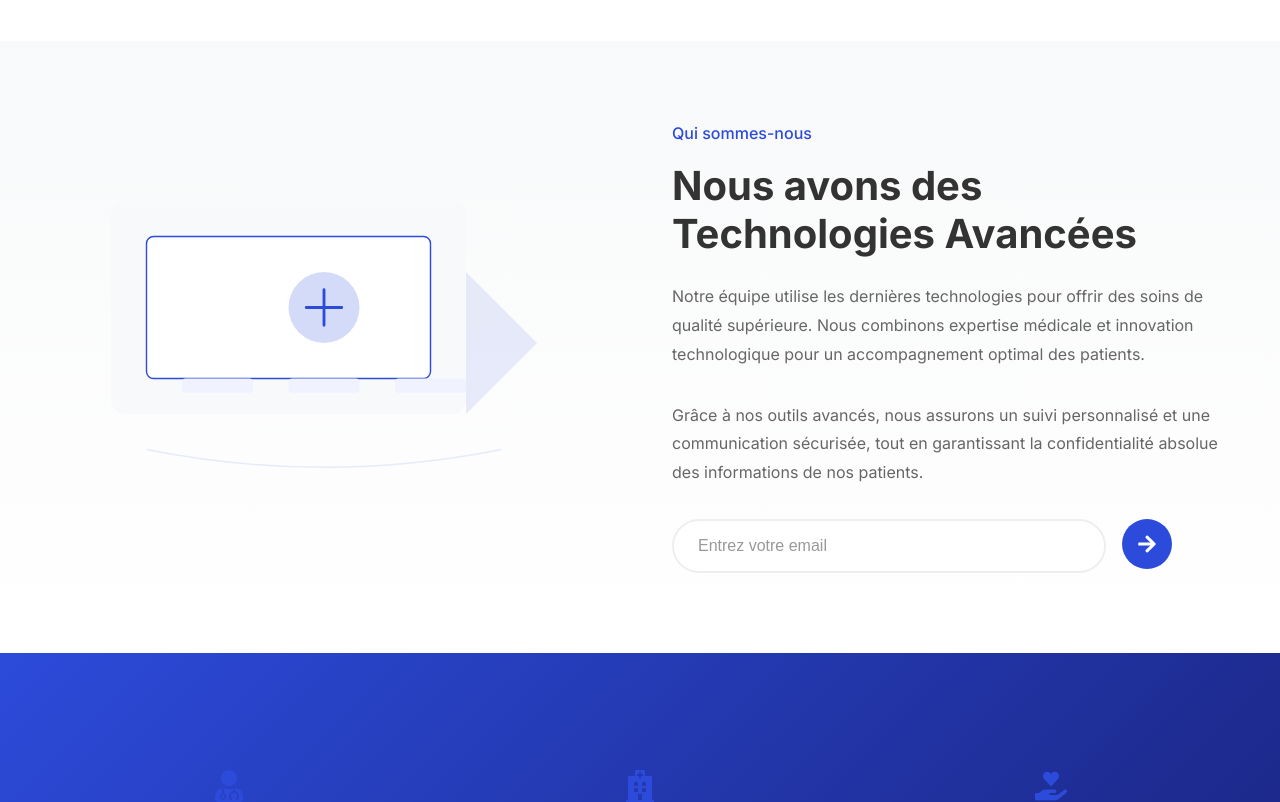
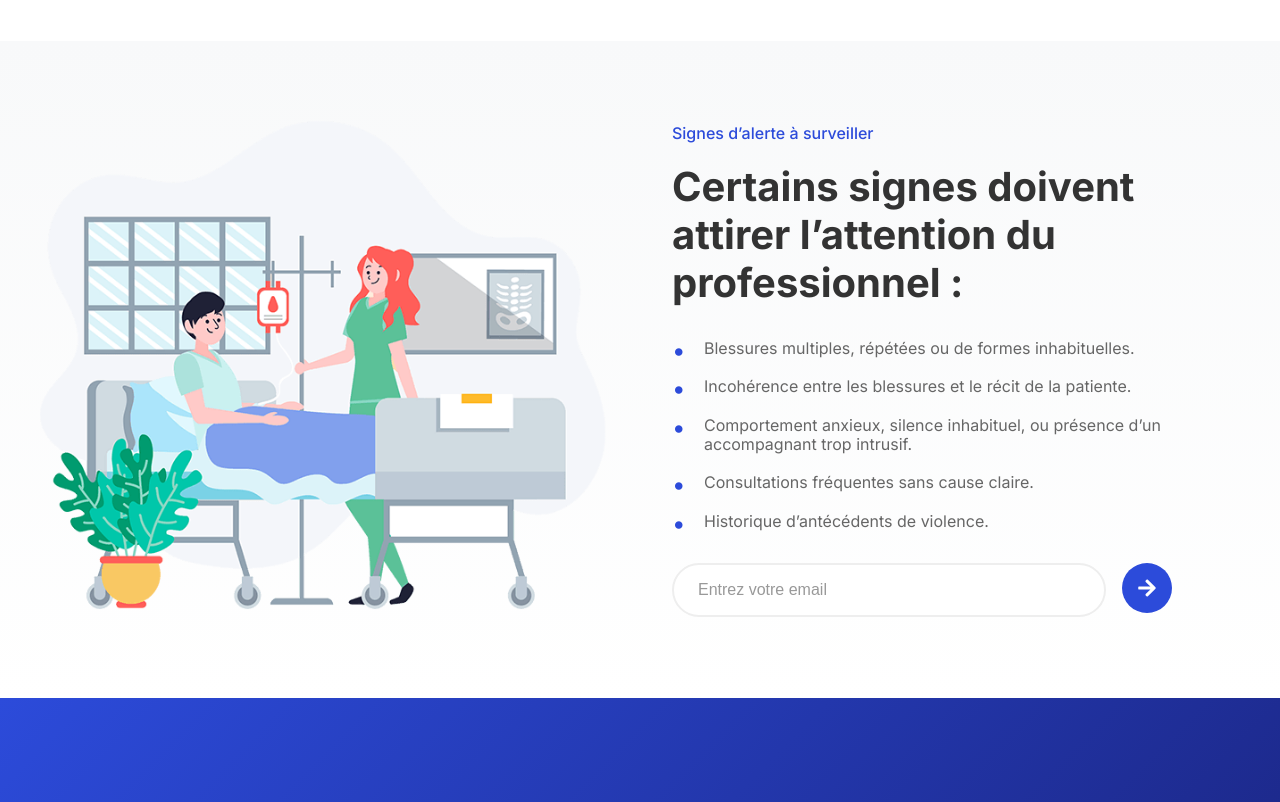
Before and after one commit to WassimKhad/pfeWiem, a React (Create React App) app: page / in a window 1280 px wide. Shown: the part 1860-2662 px from the top of the page. Built offline with nearby package versions, Linux system fonts and the light colour scheme.

Commit message:
add some image

```diff
--- a/src/components/ClinicAbout.tsx
+++ b/src/components/ClinicAbout.tsx
@@ -107,13 +107,13 @@ const StatBox = styled(motion.div)`
   }
 `;
 
-const BulletList = styled.ul`
+export const BulletList = styled.ul`
   list-style: none;
   padding: 0;
   margin: 2rem 0;
 `;
 
-const BulletPoint = styled.li`
+export const BulletPoint = styled.li`
   position: relative;
   padding-left: 2rem;
   margin-bottom: 1.2rem;
--- a/src/components/FAQ.tsx
+++ b/src/components/FAQ.tsx
@@ -48,9 +48,11 @@ const Answer = styled(motion.div)`
   line-height: 1.8;
 `;
 
-const IconComponent = ({ icon: Icon }: { icon: React.ComponentType<IconBaseProps> }) => (
-  <Icon />
-);
+const IconComponent = ({
+  icon: Icon,
+}: {
+  icon: React.ComponentType<IconBaseProps>;
+}) => <Icon />;
 
 const faqData = [
   {
@@ -59,14 +61,15 @@ const faqData = [
       "Restez vigilant, documentez tout, et orientez vers des structures spécialisées.",
   },
   {
-    question: "Comment reconnaître les signes de violence ?",
+    question:
+      "Comment préserver la confidentialité dans un environnement hospitalier ?",
     answer:
-      "Les signes peuvent être physiques (blessures, douleurs), psychologiques (anxiété, dépression), ou comportementaux (isolement, changements d'humeur). Notre équipe est formée pour identifier ces signes et apporter une aide adaptée.",
+      "Assurez un espace privé pour les échanges, limitez l’accès au dossier médical.",
   },
   {
-    question: "Quelle est la procédure de prise en charge ?",
+    question: "Quels documents officiels doivent être remplis ?",
     answer:
-      "La prise en charge commence par un accueil confidentiel et bienveillant. Nous effectuons une évaluation complète de la situation, établissons un plan de sécurité et coordonnons les soins médicaux et le soutien psychologique nécessaires.",
+      "Le certificat médical préliminaire est essentiel, ainsi que la documentation dans le dossier médical.",
   },
   {
     question: "La confidentialité est-elle garantie ?",
@@ -74,9 +77,9 @@ const faqData = [
       "Absolument. La confidentialité est au cœur de notre pratique. Toutes les informations partagées sont protégées par le secret professionnel, sauf en cas de danger imminent nécessitant une intervention d'urgence.",
   },
   {
-    question: "Puis-je venir accompagné(e) ?",
+    question: "Où trouver des formations spécifiques ?",
     answer:
-      "Oui, vous pouvez venir accompagné(e) d'une personne de confiance. Nous nous adaptons à vos besoins et à ce qui vous met le plus à l'aise.",
+      "Consultez les institutions de santé publique et associations paramédicales en Tunisie.",
   },
 ];
 
@@ -92,7 +95,9 @@ const FAQ = () => {
             onClick={() => setOpenIndex(openIndex === index ? null : index)}
           >
             {faq.question}
-            <IconComponent icon={FaChevronDown as React.ComponentType<IconBaseProps>} />
+            <IconComponent
+              icon={FaChevronDown as React.ComponentType<IconBaseProps>}
+            />
           </Question>
           <AnimatePresence>
             {openIndex === index && (
--- a/src/components/TechSection.tsx
+++ b/src/components/TechSection.tsx
@@ -1,8 +1,9 @@
-import React from 'react';
-import styled from 'styled-components';
-import { motion } from 'framer-motion';
-import { FaArrowRight } from 'react-icons/fa';
-import type { IconBaseProps } from 'react-icons/lib';
+import React from "react";
+import styled from "styled-components";
+import { motion } from "framer-motion";
+import { FaArrowRight } from "react-icons/fa";
+import type { IconBaseProps } from "react-icons/lib";
+import { BulletList, BulletPoint } from "./ClinicAbout";
 
 interface IconComponentProps {
   icon: React.ComponentType<IconBaseProps>;
@@ -143,7 +144,7 @@ const TechSection: React.FC = () => {
           transition={{ duration: 0.6 }}
         >
           <Image
-            src="/images/tech-illustration.svg"
+            src="/images/play-img.png"
             alt="Technologies Avancées dans les soins"
           />
         </ImageWrapper>
@@ -153,17 +154,27 @@ const TechSection: React.FC = () => {
             animate={{ opacity: 1, y: 0 }}
             transition={{ duration: 0.6, delay: 0.2 }}
           >
-            <Subtitle>Qui sommes-nous</Subtitle>
-            <Title>Nous avons des Technologies Avancées</Title>
-            <Text>
-              Notre équipe utilise les dernières technologies pour offrir des soins de qualité supérieure.
-              Nous combinons expertise médicale et innovation technologique pour un accompagnement optimal
-              des patients.
-            </Text>
-            <Text>
-              Grâce à nos outils avancés, nous assurons un suivi personnalisé et une communication
-              sécurisée, tout en garantissant la confidentialité absolue des informations de nos patients.
-            </Text>
+            <Subtitle>Signes d’alerte à surveiller</Subtitle>
+            <Title>
+              Certains signes doivent attirer l’attention du professionnel :
+            </Title>
+            <BulletList>
+              <BulletPoint>
+                Blessures multiples, répétées ou de formes inhabituelles.
+              </BulletPoint>
+              <BulletPoint>
+                Incohérence entre les blessures et le récit de la patiente.
+              </BulletPoint>
+              <BulletPoint>
+                Comportement anxieux, silence inhabituel, ou présence d’un
+                accompagnant trop intrusif.
+              </BulletPoint>
+              <BulletPoint>
+                Consultations fréquentes sans cause claire.
+              </BulletPoint>
+              <BulletPoint>Historique d’antécédents de violence.</BulletPoint>
+            </BulletList>
+
             <NewsletterForm onSubmit={handleEmailSubmit}>
               <EmailInput
                 type="email"
@@ -171,7 +182,9 @@ const TechSection: React.FC = () => {
                 aria-label="Adresse email"
               />
               <SubmitButton type="submit" aria-label="S'abonner">
-                <IconComponent icon={FaArrowRight as React.ComponentType<IconBaseProps>} />
+                <IconComponent
+                  icon={FaArrowRight as React.ComponentType<IconBaseProps>}
+                />
               </SubmitButton>
             </NewsletterForm>
           </motion.div>
--- a/src/pages/Home.tsx
+++ b/src/pages/Home.tsx
@@ -1,10 +1,5 @@
 import styled from "styled-components";
-import { motion } from "framer-motion";
-import {
-  FaUserMd,
-  FaHospital,
-  FaHandHoldingHeart,
-} from "react-icons/fa";
+import { FaUserMd, FaHospital, FaHandHoldingHeart } from "react-icons/fa";
 import Testimonial from "../components/Testimonial";
 import Services from "../components/Services";
 import FAQ from "../components/FAQ";
@@ -27,27 +22,6 @@ const StatsGrid = styled.div`
   margin: 0 auto;
 `;
 
-const FeaturesSection = styled.section`
-  padding: 5rem 2rem;
-  background-color: var(--secondary-color);
-`;
-
-const FeaturesGrid = styled.div`
-  display: grid;
-  grid-template-columns: repeat(auto-fit, minmax(300px, 1fr));
-  gap: 2rem;
-  max-width: 1200px;
-  margin: 0 auto;
-`;
-
-const FeatureCard = styled(motion.div)`
-  background: white;
-  padding: 2rem;
-  border-radius: 10px;
-  box-shadow: 0 5px 15px rgba(0, 0, 0, 0.1);
-  text-align: center;
-`;
-
 const TestimonialsSection = styled.section`
   padding: 5rem 2rem;
   background-color: white;
@@ -68,7 +42,7 @@ const ServicesSection = styled.section`
 
 const FAQSection = styled.section`
   padding: 5rem 2rem;
-  background: white;
+  background: var(--secondary-color);
 `;
 
 const SectionTitle = styled.h2`
@@ -90,7 +64,6 @@ const Home = () => {
   const handlePlayVideo = () => {
     console.log("Play video clicked");
   };
-
 
   return (
     <>
@@ -123,7 +96,6 @@ const Home = () => {
             label="Personnes Accompagnées"
             delay={0.4}
           />
-
         </StatsGrid>
       </StatsSection>
 
@@ -151,10 +123,10 @@ const Home = () => {
             rating={5}
           />
           <Testimonial
-            avatar="/images/hero-doctor.png"
+            avatar="/images/hero-amine.png"
             quote="Je suis un professionnel de santé formé et spécialisé dans l’accueil, l’écoute et le soin des femmes ayant subi des violences. Mon rôle est d’assurer une prise en charge globale et adaptée aux besoins de chaque patiente, en garantissant un accompagnement médical, psychologique et social."
             name="Mohamed Amine Ghalmi"
-            role="Infirmière Spécialisée"
+            role="Infirmier Spécialisé"
             rating={4}
           />
         </TestimonialsGrid>
@@ -168,40 +140,6 @@ const Home = () => {
         </SectionSubtitle>
         <FAQ />
       </FAQSection>
-
-      <FeaturesSection>
-        <FeaturesGrid>
-          <FeatureCard
-            whileHover={{ y: -10 }}
-            initial={{ opacity: 0, y: 20 }}
-            animate={{ opacity: 1, y: 0 }}
-            transition={{ duration: 0.6 }}
-          >
-            <h3>Identification</h3>
-            <p>Reconnaître les signes de violence et évaluer la situation</p>
-          </FeatureCard>
-          <FeatureCard
-            whileHover={{ y: -10 }}
-            initial={{ opacity: 0, y: 20 }}
-            animate={{ opacity: 1, y: 0 }}
-            transition={{ duration: 0.6, delay: 0.2 }}
-          >
-            <h3>Accompagnement</h3>
-            <p>
-              Soutien psychologique et orientation vers les services adaptés
-            </p>
-          </FeatureCard>
-          <FeatureCard
-            whileHover={{ y: -10 }}
-            initial={{ opacity: 0, y: 20 }}
-            animate={{ opacity: 1, y: 0 }}
-            transition={{ duration: 0.6, delay: 0.4 }}
-          >
-            <h3>Protection</h3>
-            <p>Mise en place de mesures de protection et suivi personnalisé</p>
-          </FeatureCard>
-        </FeaturesGrid>
-      </FeaturesSection>
     </>
   );
 };
```
Also changed, not shown: public/images/hero-amine.png (added), public/images/play-img.png (added).
